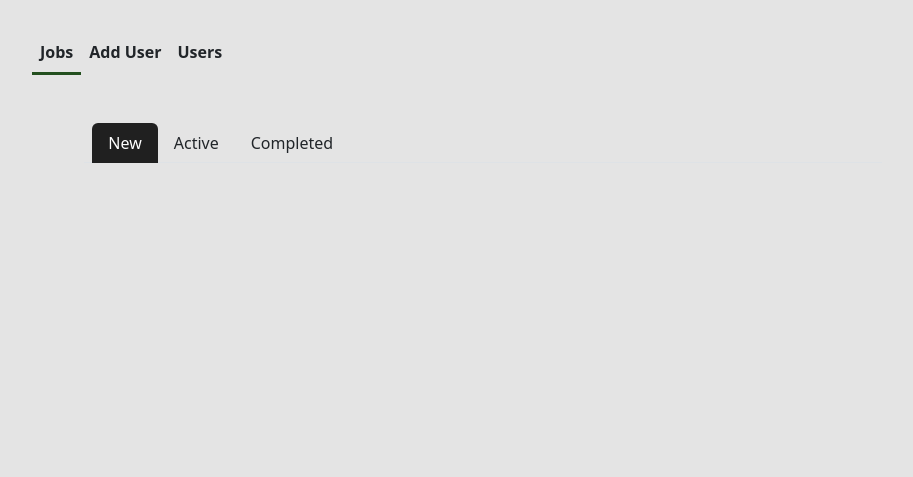
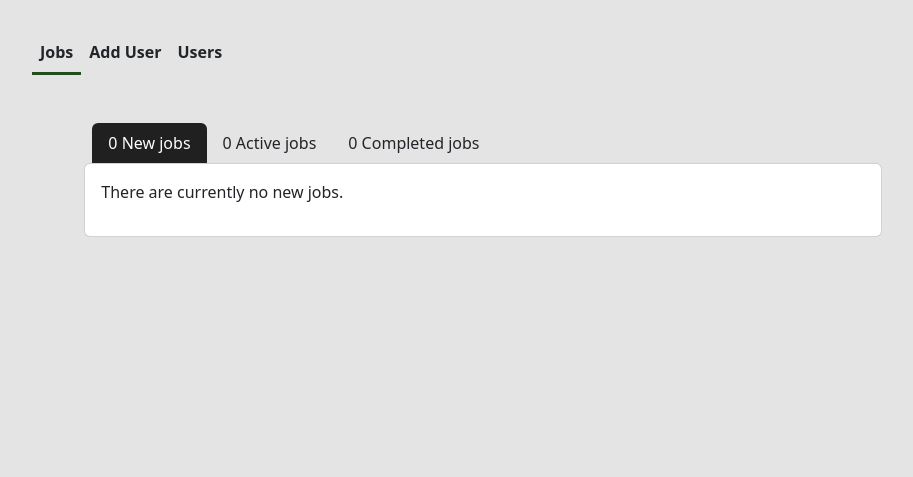
Before and after one commit to andrebraga7/the-maintenance-co, a Django app: page /manager/jobs-list in a window 1280 px wide. Shown: the part 92-569 px from the top of the page, without its empty margins (157-1070 px from the left). Run offline with Django 3.2, Linux system fonts and the light colour scheme; data that the repository does not hold is empty; some libraries are stand-ins or nearby versions.

Commit message:
Add a paragraph if the jobs list is empty

```diff
--- a/templates/manager_dashboard/jobs_list.html
+++ b/templates/manager_dashboard/jobs_list.html
@@ -8,15 +8,15 @@
             <ul class="nav nav-tabs ps-2" id="myTab" role="tablist">
                 <li class="nav-item" role="presentation">
                     <button class="nav-link active" id="new-tab" data-bs-toggle="tab" data-bs-target="#new-tab-pane"
-                        type="button" role="tab" aria-controls="new-tab-pane" aria-selected="true">New</button>
+                        type="button" role="tab" aria-controls="new-tab-pane" aria-selected="true">{{ new_jobs|length }} New jobs</button>
                 </li>
                 <li class="nav-item" role="presentation">
                     <button class="nav-link" id="active-tab" data-bs-toggle="tab" data-bs-target="#active-tab-pane"
-                        type="button" role="tab" aria-controls="active-tab-pane" aria-selected="false">Active</button>
+                        type="button" role="tab" aria-controls="active-tab-pane" aria-selected="false">{{ active_jobs|length }} Active jobs</button>
                 </li>
                 <li class="nav-item" role="presentation">
                     <button class="nav-link" id="completed-tab" data-bs-toggle="tab" data-bs-target="#completed-tab-pane"
-                        type="button" role="tab" aria-controls="completed-tab-pane" aria-selected="false">Completed</button>
+                        type="button" role="tab" aria-controls="completed-tab-pane" aria-selected="false">{{ completed_jobs|length }} Completed jobs</button>
                 </li>
             </ul>
             <!-- Tabs content -->
@@ -54,6 +54,10 @@
                                     </p>
                                 </div>
                             </div>
+                        </div>
+                        {% empty %}
+                        <div class="card card-body">
+                            <p>There are currently no new jobs.</p>
                         </div>
                         {% endfor %}
                     </div>
@@ -93,6 +97,10 @@
                                 </div>
                             </div>
                         </div>
+                        {% empty %}
+                        <div class="card card-body">
+                            <p>There are currently no active jobs.</p>
+                        </div>
                         {% endfor %}
                     </div>
                 </div>
@@ -131,6 +139,10 @@
                                 </div>
                             </div>
                         </div>
+                        {% empty %}
+                        <div class="card card-body">
+                            <p>There are currently no completed jobs.</p>
+                        </div>
                         {% endfor %}
                     </div>
                 </div>
```
